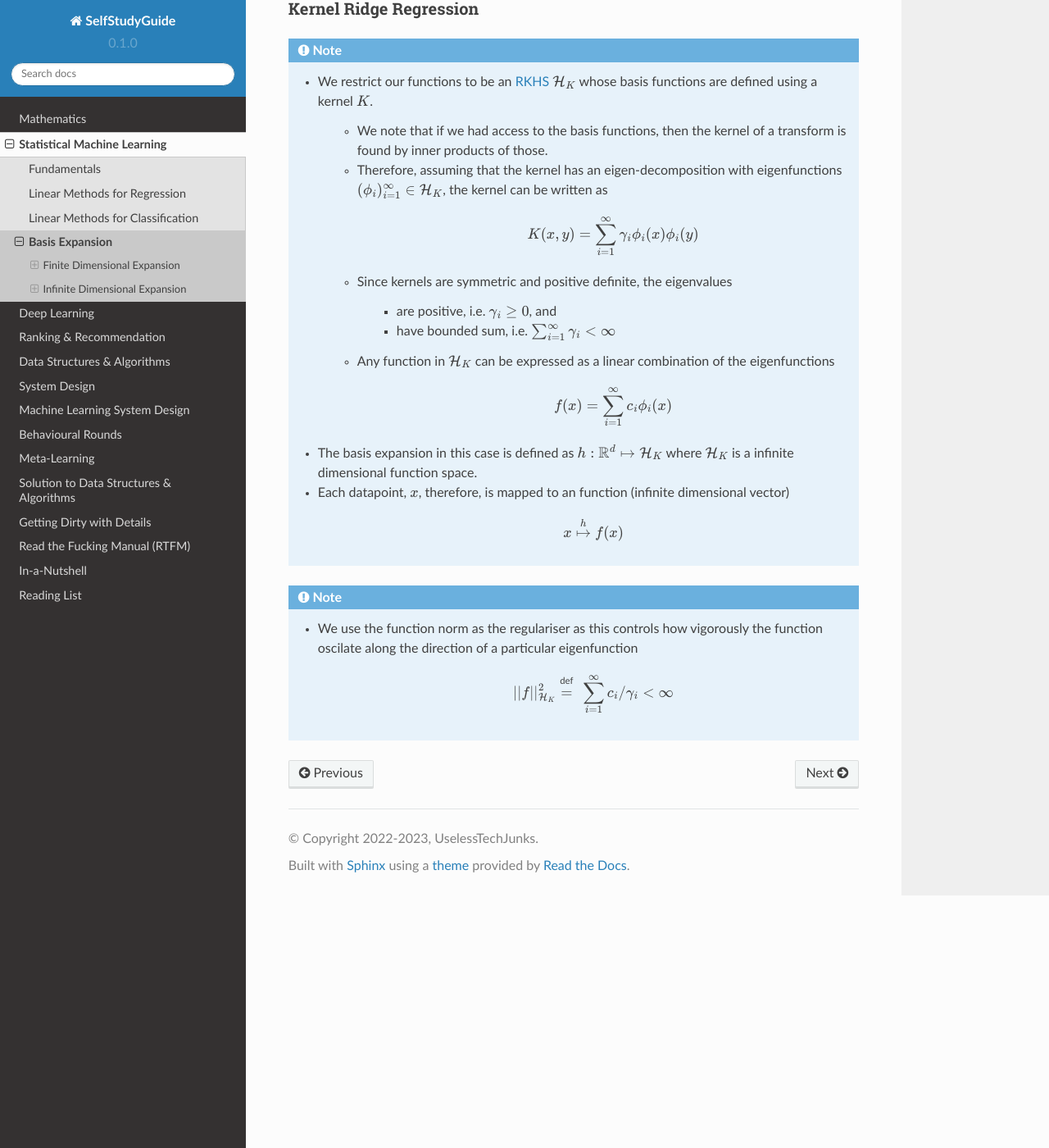
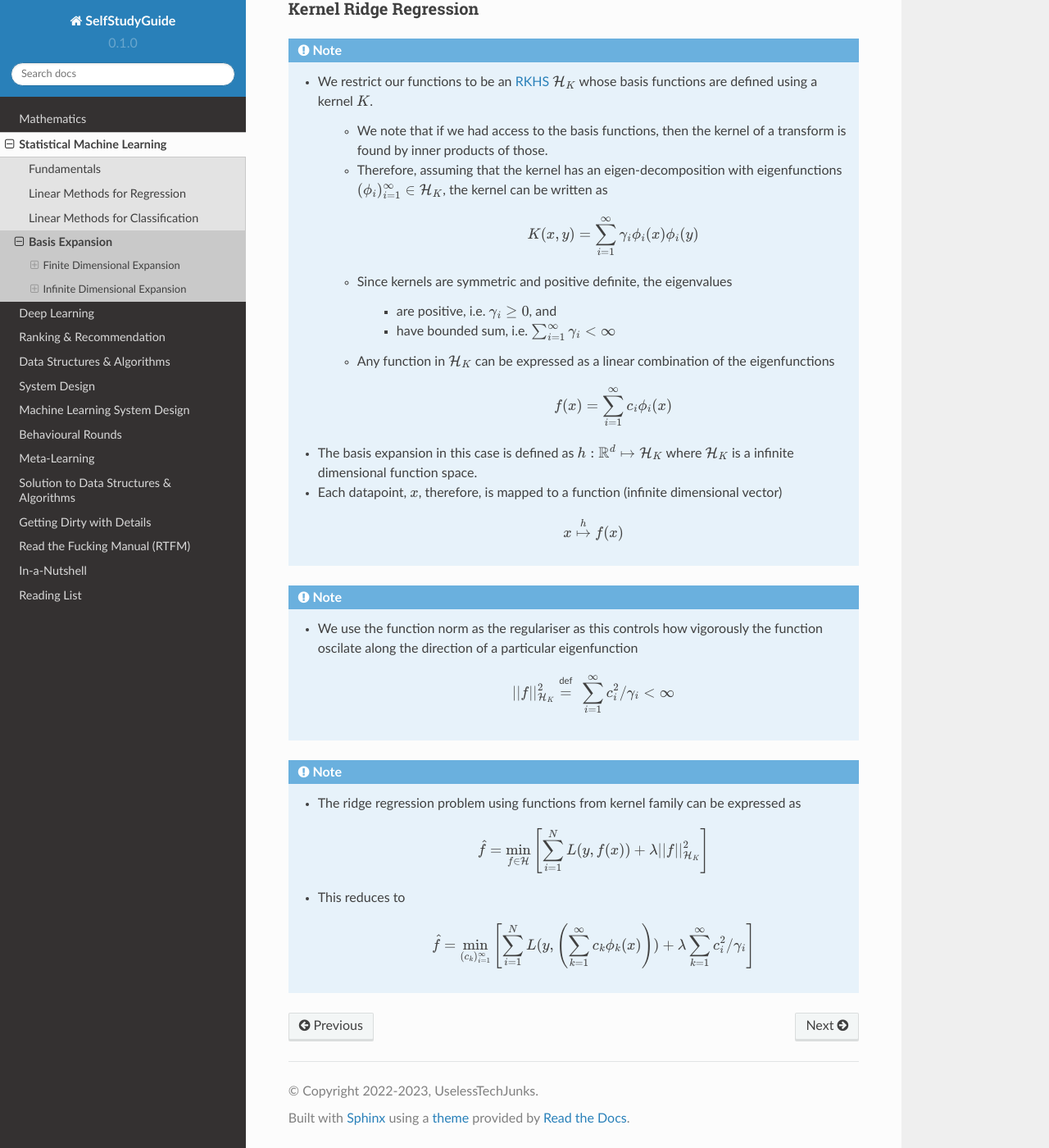
Before and after one commit to uselesstechjunks/leetcode, a Sphinx documentation site: the page built from docs/source/ml/basisexp.rst, in a window 1280 px wide and 1400 px high, scrolled down 5320 px. Shown: the whole window at 82% size. Built offline with Sphinx 7.4.7 and the Read the Docs theme 2.0.0, drawn with Linux system fonts in a browser that asks for light colours.

Commit message:
Update basisexp.rst

```diff
--- a/docs/source/ml/basisexp.rst
+++ b/docs/source/ml/basisexp.rst
@@ -176,11 +176,19 @@ Kernel Ridge Regression
 
 			.. math:: f(x)=\sum_{i=1}^\infty c_i\phi_i(x)
 	* The basis expansion in this case is defined as :math:`h:\mathbb{R}^d\mapsto\mathcal{H}_K` where :math:`\mathcal{H}_K` is a infinite dimensional function space.
-	* Each datapoint, :math:`x`, therefore, is mapped to an function (infinite dimensional vector)
+	* Each datapoint, :math:`x`, therefore, is mapped to a function (infinite dimensional vector)
 
 		.. math:: x\overset{h}\mapsto f(x)
 
 .. note::
 	* We use the function norm as the regulariser as this controls how vigorously the function oscilate along the direction of a particular eigenfunction
 
-		.. math:: ||f||^2_{\mathcal{H}_K}\overset{\text{def}}=\sum_{i=1}^\infty c_i/\gamma_i < \infty
+		.. math:: ||f||^2_{\mathcal{H}_K}\overset{\text{def}}=\sum_{i=1}^\infty c_i^2/\gamma_i < \infty
+
+.. note::
+	* The ridge regression problem using functions from kernel family can be expressed as
+
+		.. math:: \hat{f}=\min_{f\in\mathcal{H}}\left[\sum_{i=1}^N L(y,f(x))+\lambda ||f||^2_{\mathcal{H}_K}\right]
+	* This reduces to
+
+		.. math:: \hat{f}=\min_{(c_k)_{i=1}^\infty}\left[\sum_{i=1}^N L(y,\left(\sum_{k=1}^\infty c_k\phi_k(x)\right))+\lambda \sum_{k=1}^\infty c_i^2/\gamma_i\right]
```
